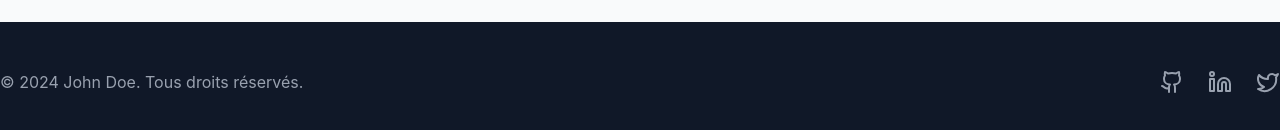
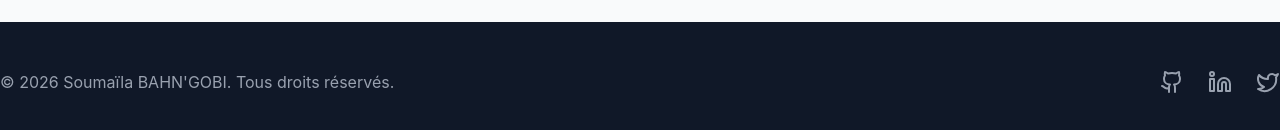
Before and after one commit to SoumailaBahngobi/soumaila_bahngobi-portfolio, a React (Vite) app: page / in a window 1280 px wide. Shown: the part 6086-6216 px from the top of the page. Built offline with nearby package versions, Linux system fonts and the light colour scheme; the HTML template or start-up script is replaced by a standard one.

Commit message:
Update Footer.jsx

```diff
--- a/src/components/Footer.jsx
+++ b/src/components/Footer.jsx
@@ -7,7 +7,7 @@ const Footer = () => {
       <div className="container-padding mx-auto">
         <div className="flex flex-col md:flex-row justify-between items-center">
           <p className="text-gray-400 mb-4 md:mb-0">
-            © 2024 John Doe. Tous droits réservés.
+            © 2026 Soumaïla BAHN'GOBI. Tous droits réservés.
           </p>
 
           <div className="flex space-x-6">
```
